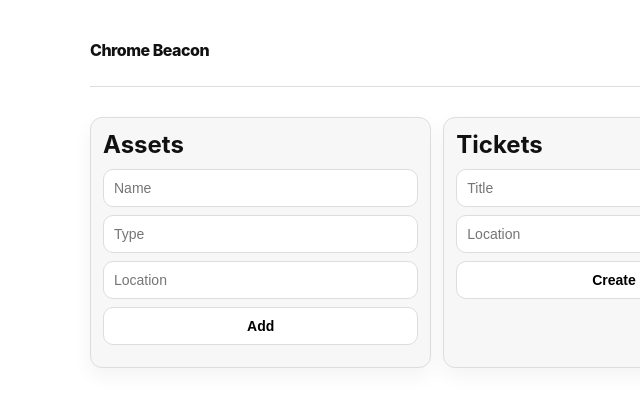
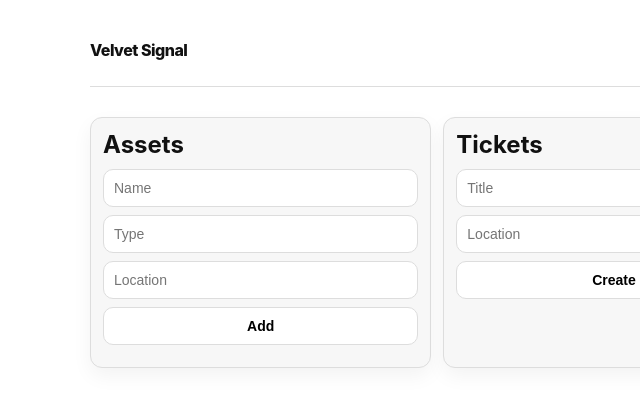
Before and after one commit to Ashutoshsingh20/bw-app-35-1774962165, a website: page public/index.html in a window 1280 px wide. Shown: the full height of the page, 26-666 px from the left. Drawn offline with Linux system fonts and the light colour scheme; no server answers.

Commit message:
chore: brand app as Velvet Signal

```diff
--- a/package.json
+++ b/package.json
@@ -1,7 +1,7 @@
 {
   "name": "bw-app-35-1774962165",
   "version": "1.0.0",
-  "description": "Chrome Beacon monochrome ops dashboard",
+  "description": "Velvet Signal monochrome ops dashboard",
   "type": "module",
   "scripts": {
     "start": "node server.js"
--- a/public/index.html
+++ b/public/index.html
@@ -3,13 +3,13 @@
 <head>
   <meta charset="UTF-8" />
   <meta name="viewport" content="width=device-width, initial-scale=1.0" />
-  <title>Chrome Beacon</title>
+  <title>Velvet Signal</title>
   <link rel="stylesheet" href="/style.css" />
 </head>
 <body>
   <div class="shell">
     <header>
-      <div class="logo">Chrome Beacon</div>
+      <div class="logo">Velvet Signal</div>
       <p>Monochrome ops dashboard</p>
     </header>
     <section class="metrics" id="metrics"></section>
```
Also changed, not shown: README.md.
